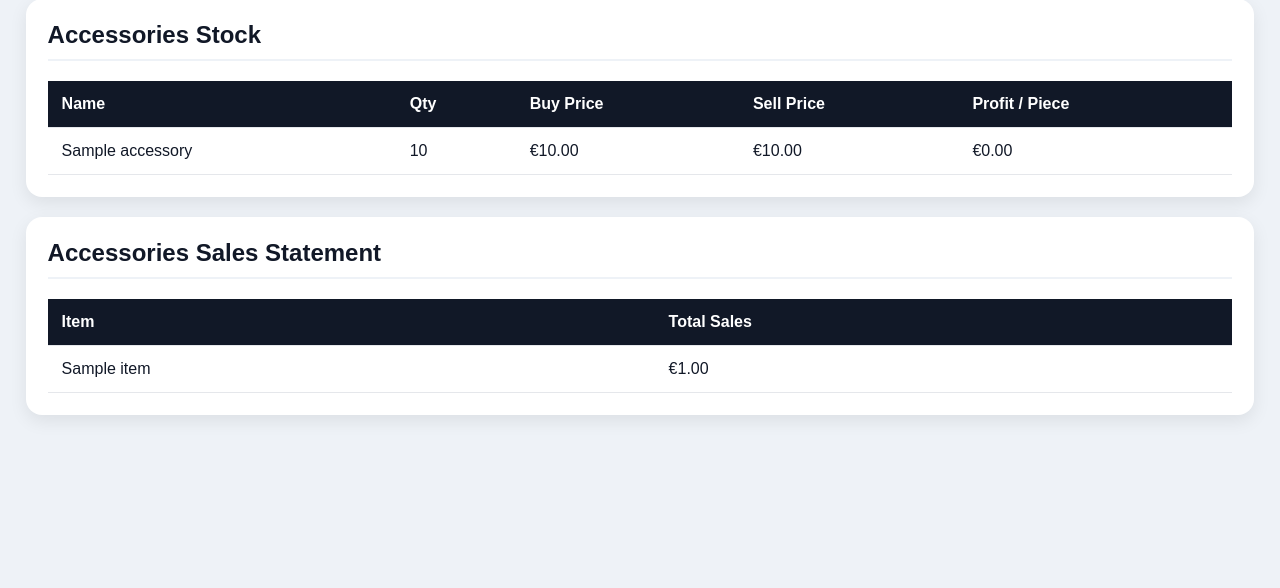
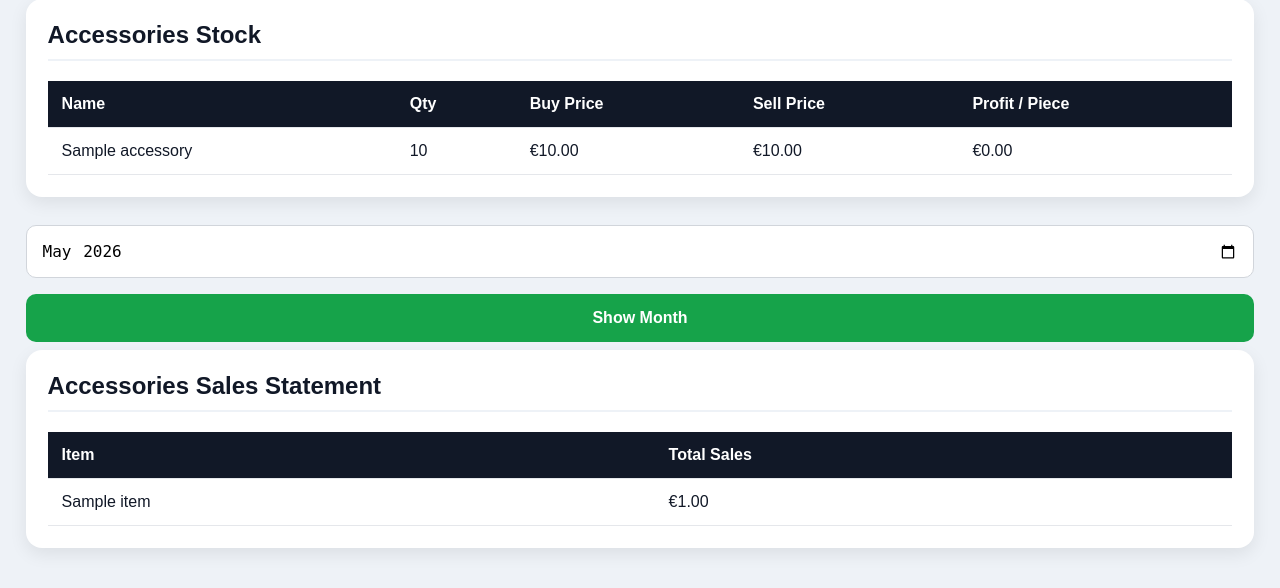
Before and after one commit to iosif-fuels/iosif-fuels-pos-online, a Flask app: page /accessories_statement in a window 1280 px wide. Shown: the part 219-807 px from the top of the page. Before the commit the page ends 637 px from the top, so only its background shows below. Run offline with Flask 3, Linux system fonts and the light colour scheme; a database or web service that is not in the repository returns one stand-in record (values such as "Sample title"); some libraries are stand-ins or nearby versions.

Commit message:
accessories_statement.html

```diff
--- a/templates/accessories_statement.html
+++ b/templates/accessories_statement.html
@@ -38,6 +38,11 @@
         </table>
     </div>
 
+    <form method="GET" action="/accessories_statement">
+    <input type="month" name="month" value="{{ selected_month }}">
+    <button type="submit">Show Month</button>
+</form>
+
     <div class="card">
         <h2>Accessories Sales Statement</h2>
         <table>
```
